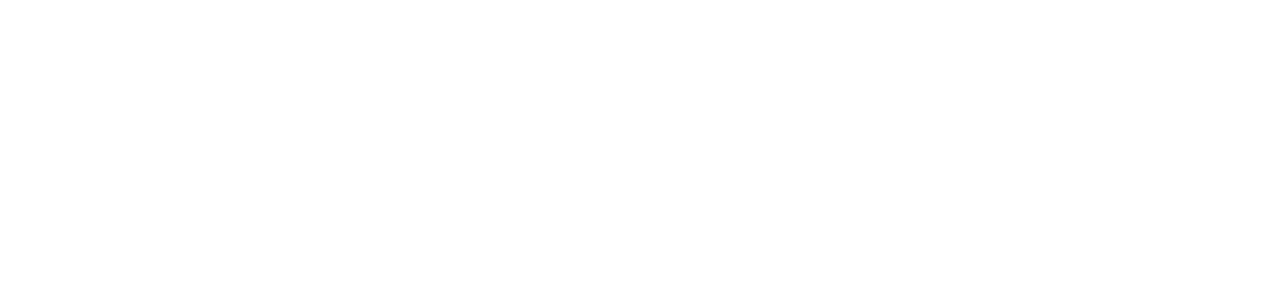
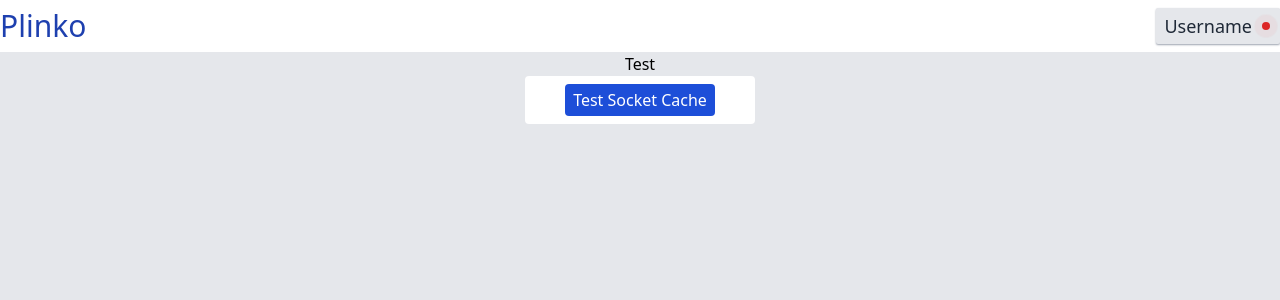
Before and after one commit to JacobRWebb/plinko, a Next.js app: page / in a window 1280 px wide. Shown: the top 300 px of the page. Built offline with nearby package versions, Linux system fonts and the light colour scheme; no server answers.

Commit message:
Added basic navbar

```diff
--- a/package.json
+++ b/package.json
@@ -22,6 +22,8 @@
     "@types/react": "17.0.40",
     "autoprefixer": "^10.4.2",
     "postcss": "^8.4.8",
+    "prettier": "^2.6.1",
+    "prettier-plugin-tailwindcss": "^0.1.8",
     "tailwindcss": "^3.0.23",
     "typescript": "4.6.2"
   }
--- /dev/null
+++ b/src/components/SocketStatus.tsx
@@ -0,0 +1,10 @@
+import { FunctionComponent } from "react";
+
+const SocketStatus: FunctionComponent = () => {
+  return (
+    <span className="relative flex h-2 w-2 items-center justify-center">
+      <span className="absolute inline-flex h-full w-full animate-ping rounded-full bg-red-500 opacity-75"></span>
+      <span className="relative inline-flex h-2 w-2 rounded-full bg-red-600"></span>
+    </span>
+  );
+};
--- /dev/null
+++ b/src/components/navbar/UserNavSection.tsx
@@ -0,0 +1,25 @@
+import { FunctionComponent, useContext } from "react";
+import { globalContext } from "../../globalContext";
+
+const UserNavSection: FunctionComponent = () => {
+  const context = useContext(globalContext);
+
+  return (
+    <div className="flex cursor-pointer select-none flex-row items-center justify-between space-x-2 rounded-sm bg-gray-200 px-2 py-1 shadow-sm shadow-gray-400 hover:shadow-md hover:shadow-gray-400">
+      <h1 className="text-lg font-medium text-gray-800">Username</h1>
+      {context.socketConnected ? (
+        <span className="relative flex h-2 w-2 items-center justify-center">
+          <span className="absolute inline-flex h-full w-full animate-ping rounded-full bg-green-500 opacity-75"></span>
+          <span className="relative inline-flex h-2 w-2 rounded-full bg-green-600"></span>
+        </span>
+      ) : (
+        <span className="relative flex h-3 w-3 items-center justify-center">
+          <span className="absolute inline-flex h-full w-full animate-ping rounded-full bg-red-500 opacity-75"></span>
+          <span className="relative inline-flex h-2 w-2 rounded-full bg-red-600"></span>
+        </span>
+      )}
+    </div>
+  );
+};
+
+export default UserNavSection;
--- /dev/null
+++ b/src/components/navbar/index.tsx
@@ -0,0 +1,18 @@
+import { FunctionComponent, useContext } from "react";
+import { globalContext } from "../../globalContext";
+import UserNavSection from "./UserNavSection";
+
+const Navbar: FunctionComponent = () => {
+  const context = useContext(globalContext);
+
+  return (
+    <div className="flex w-full justify-center bg-white shadow-lg">
+      <div className="flex w-full max-w-7xl flex-row items-center justify-between py-2">
+        <h1 className="text-3xl font-medium text-blue-800">Plinko</h1>
+        <UserNavSection />
+      </div>
+    </div>
+  );
+};
+
+export default Navbar;
--- /dev/null
+++ b/src/globalContext.tsx
@@ -0,0 +1,36 @@
+import { createContext, FunctionComponent, useEffect, useState } from "react";
+import { socket } from "./util/socket";
+
+export interface IGlobalContext {
+  socketConnected: boolean;
+}
+
+export const globalContext = createContext<IGlobalContext>({
+  socketConnected: false,
+});
+
+export const GlobalContextProvider: FunctionComponent = ({ children }) => {
+  const [socketConnected, setSocketConnected] = useState(false);
+
+  useEffect(() => {
+    let watchSocket = setInterval(() => {
+      if (socketConnected !== socket.connected) {
+        setSocketConnected(socket.connected);
+      }
+    }, 500);
+
+    return () => {
+      clearInterval(watchSocket);
+    };
+  }, [socket.connected, socket.disconnected]);
+
+  return (
+    <globalContext.Provider
+      value={{
+        socketConnected: socket.connected,
+      }}
+    >
+      {children}
+    </globalContext.Provider>
+  );
+};
--- a/src/pages/_app.tsx
+++ b/src/pages/_app.tsx
@@ -1,5 +1,7 @@
 import { AppComponent } from "next/dist/shared/lib/router/router";
 import Head from "next/head";
+import Navbar from "../components/navbar";
+import { GlobalContextProvider } from "../globalContext";
 import "../styles/globals.css";
 
 const App: AppComponent = ({ Component, ...pageProps }) => {
@@ -8,9 +10,12 @@
       <Head>
         <title>Header</title>
       </Head>
-      <div className="flex flex-col w-screen h-screen overflow-hidden bg-white">
-        <Component {...pageProps} />
-      </div>
+      <GlobalContextProvider>
+        <div className="flex h-screen w-screen min-w-max flex-col overflow-hidden bg-white">
+          <Navbar />
+          <Component {...pageProps} />
+        </div>
+      </GlobalContextProvider>
     </>
   );
 };
--- a/src/pages/index.tsx
+++ b/src/pages/index.tsx
@@ -1,5 +1,6 @@
 import { NextPage } from "next";
-import React from "react";
+import React, { useEffect } from "react";
+import { socket } from "../util/socket";
 
 export interface IPlayer {
   id: string;
@@ -14,7 +15,31 @@
 }
 
 const Index: NextPage = () => {
-  return <div className="flex-1"></div>;
+  useEffect(() => {
+    socket.emit("room-check", { room: "plinko" }, (res: any) => {
+      console.log(res);
+    });
+  }, []);
+
+  const testSocketCache = () => {
+    socket.emit("test-cache", (res: any) => {
+      console.log(res);
+    });
+  };
+
+  return (
+    <div className="flex flex-1 flex-col items-center bg-gray-200">
+      <h1>Test</h1>
+      <div className="rounded bg-white px-10 py-2">
+        <button
+          className="h-fit w-fit rounded bg-blue-700 px-2 py-1 text-white"
+          onClick={() => testSocketCache()}
+        >
+          Test Socket Cache
+        </button>
+      </div>
+    </div>
+  );
 };
 
 export default Index;
```
Also changed, not shown: tsconfig.json (+3 -13 lines), 1 other file (tests, documents, lock files or other folders).
